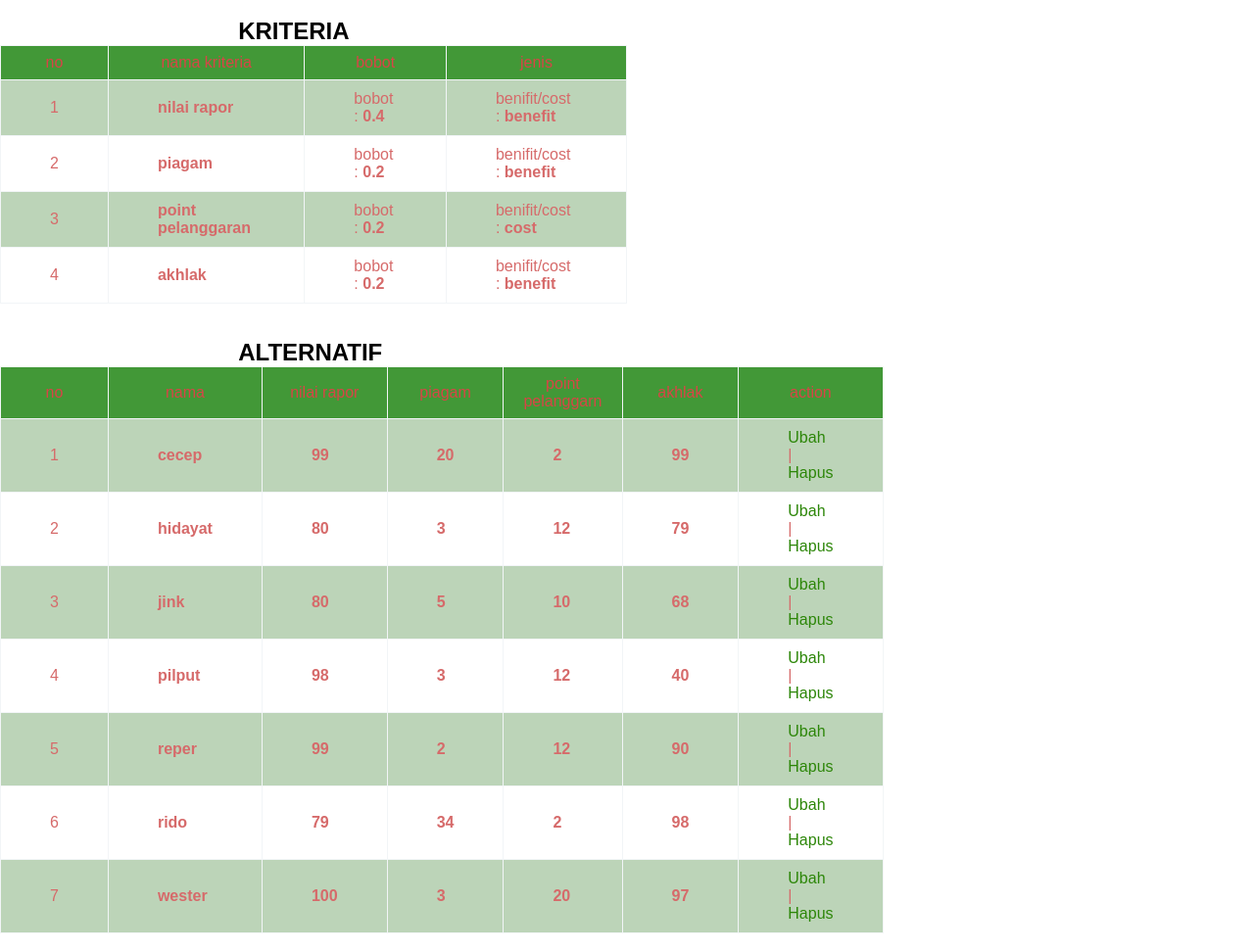
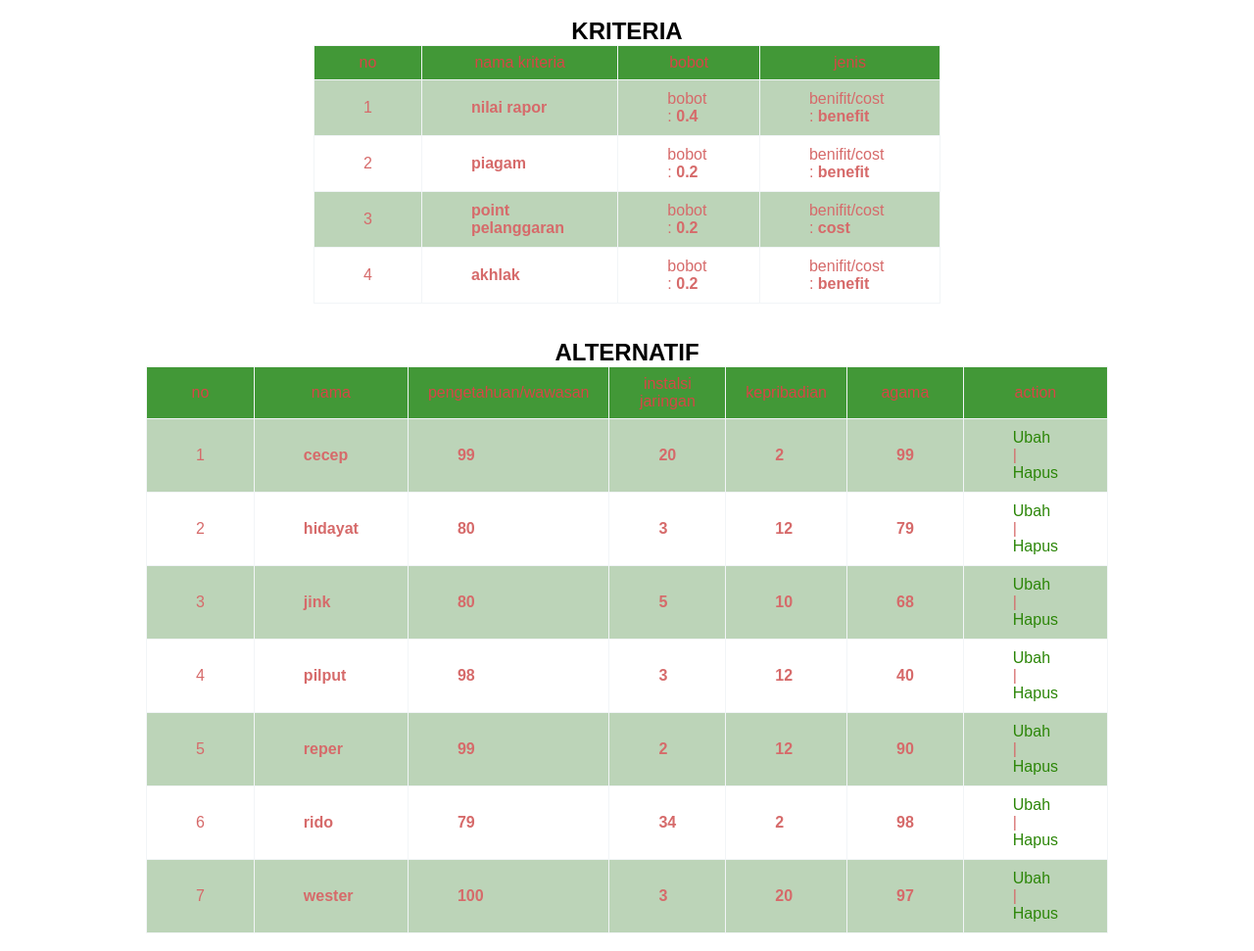
Before and after one commit to cecep31/rankingsaw, a PHP site: page / in a window 1280 px wide. Shown: the part 60-1031 px from the top of the page at 98% size. Run offline with PHP 8.4, Linux system fonts and the light colour scheme; data comes from the database, SQL or seed files in the repository.

Commit message:
perubahan kasus

```diff
--- a/home.php
+++ b/home.php
@@ -1,11 +1,11 @@
 
 
 
-
+<center>
 <?php
 echo "
 <br>
-<h2 class='h3k'>KRITERIA</h2>";
+<h2>KRITERIA</h2>";
 echo "<table class='table1' border='1'>
   <tr>
 	<th>no</th>
@@ -59,15 +59,15 @@ echo "</div>";
 
 echo "
 <br>
-<h2 class='h3k'>ALTERNATIF</h2>";
+<h2>ALTERNATIF</h2>";
 echo "<table class='table1' border='1'>
   <tr>
 	<th>no</th>
     <th>nama</th>
-    <th>nilai rapor</th>
-	<th>piagam</th>
-    <th>point pelanggarn</th>
-    <th>akhlak</th>
+    <th>pengetahuan/wawasan</th>
+	  <th>instalsi jaringan</th>
+    <th>kepribadian</th>
+    <th>agama</th>
     <th>action</th>
 
 
@@ -107,5 +107,6 @@ echo "</div>";
 
 
 ?>
+</center>
 <br>
 <p></p>
--- a/index.php
+++ b/index.php
@@ -4,7 +4,7 @@
     <meta charset="UTF-8">
     <meta name="viewport" content="width=device-width, initial-scale=1.0">
     <meta http-equiv="X-UA-Compatible" content="ie=edge">
-    <title>ranking siswa terbaik</title>
+    <title>pemilihan kepala unit sistem informasi</title>
     <link rel="stylesheet" href="gayaku.css">
 </head>
 <body>
```
Also changed, not shown: alternatifadd.php (+4 -4 lines), alternatifedit.php (+4 -4 lines), ranking.php (+7 -6 lines).
